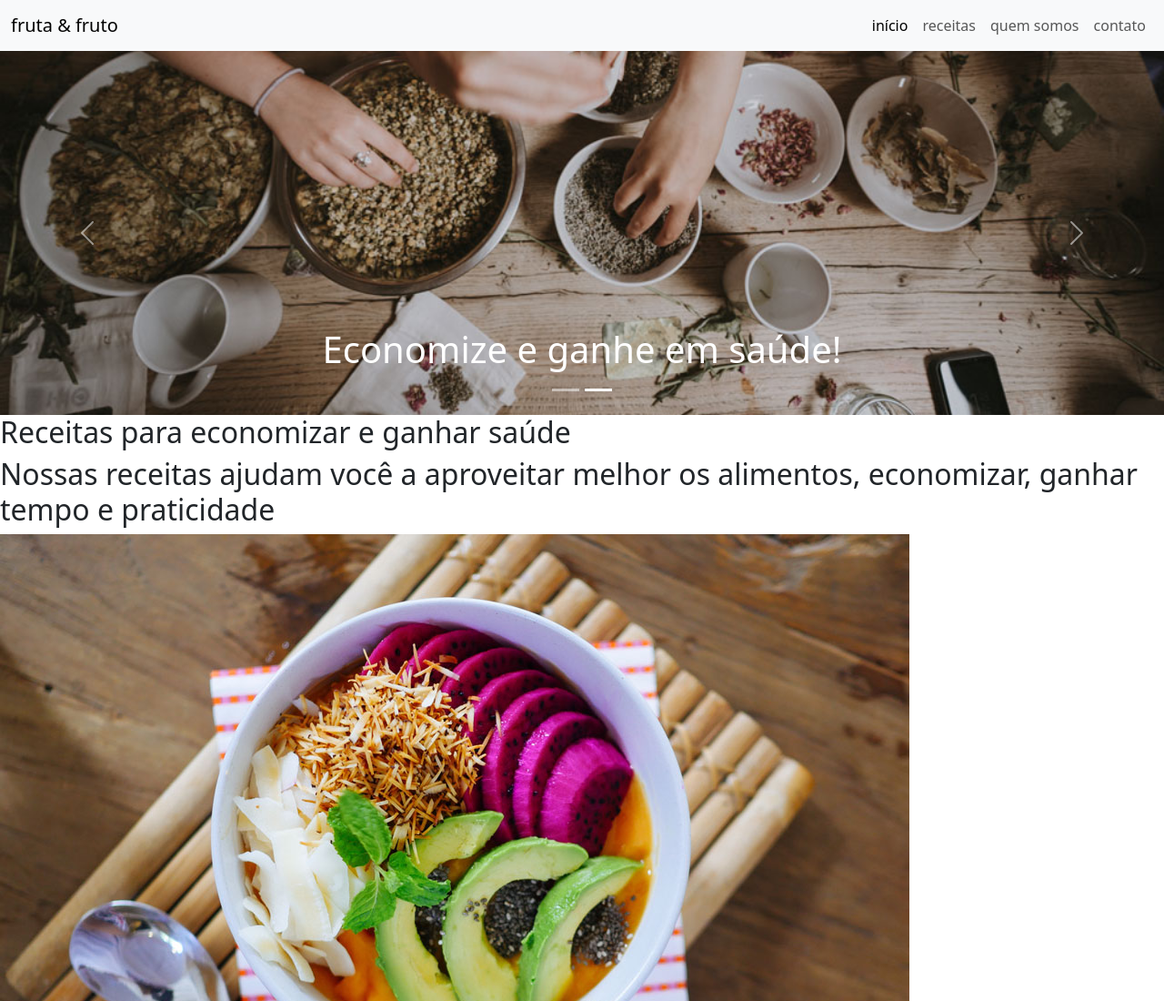
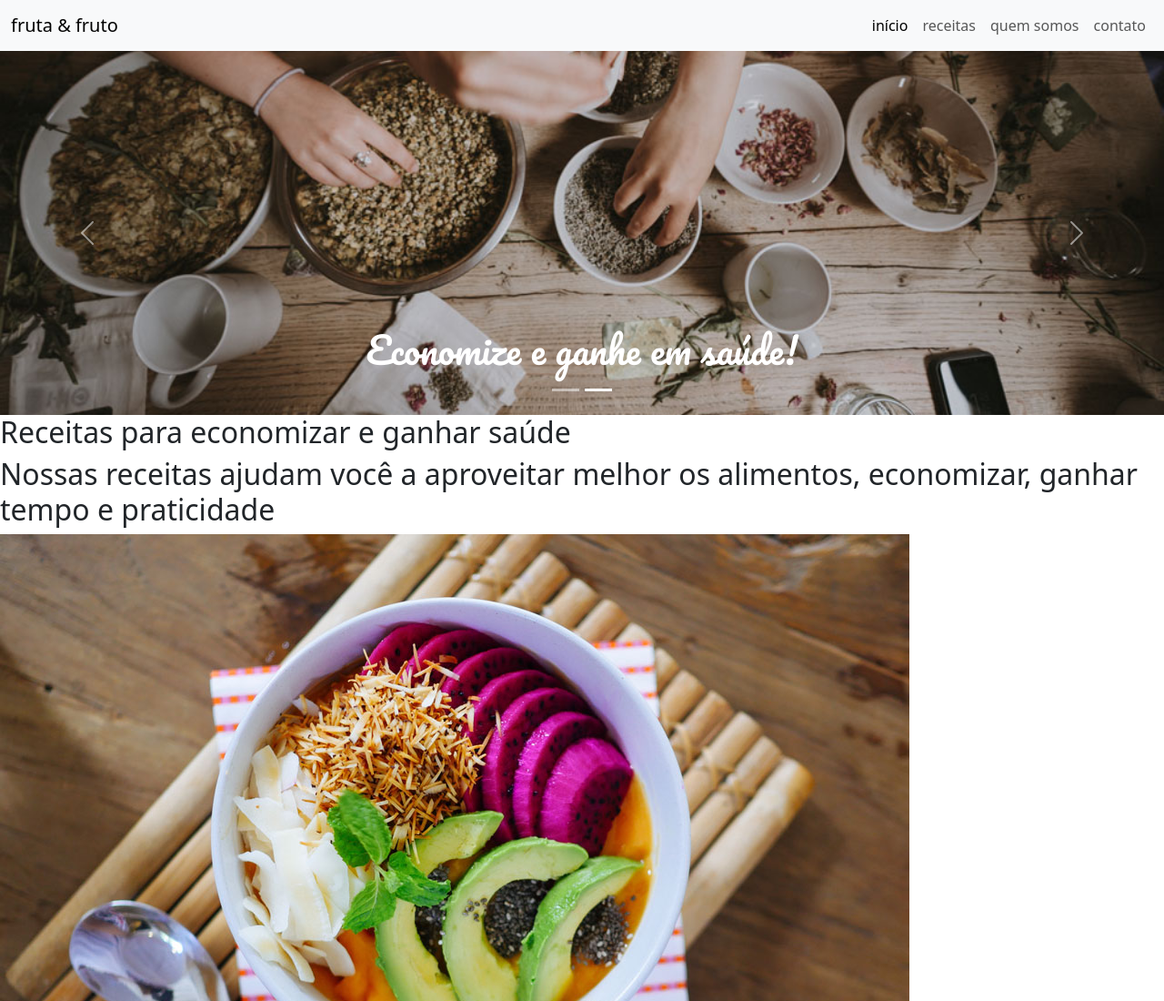
Before and after one commit to wevertonsantos/curso-bootstrap, a plain HTML site: page index.html in a window 1280 px wide. Shown: the top 1100 px of the page at 91% size. Drawn offline with nearby package versions, Linux system fonts and the light colour scheme.

Commit message:
working with alternate fonts

```diff
--- a/index.html
+++ b/index.html
@@ -7,6 +7,9 @@
   <title>Fruta e Fruto</title>
   <link href="https://cdn.jsdelivr.net/npm/bootstrap@5.3.0-alpha1/dist/css/bootstrap.min.css" rel="stylesheet" integrity="sha384-GLhlTQ8iRABdZLl6O3oVMWSktQOp6b7In1Zl3/Jr59b6EGGoI1aFkw7cmDA6j6gD" crossorigin="anonymous">
   <link rel="stylesheet" type="text/css" href="src/style.css">
+  <link rel="preconnect" href="https://fonts.googleapis.com">
+  <link rel="preconnect" href="https://fonts.gstatic.com" crossorigin>
+  <link href="https://fonts.googleapis.com/css2?family=Pacifico&display=swap" rel="stylesheet">
 </head>
 
 <body>
@@ -41,13 +44,13 @@
       <div class="carousel-item active">
         <img src="src/img/carrossel-img1.jpg" class="d-block w-100 imagem-carrossel" alt="...">
         <div class="carousel-caption d-none d-md-block">
-          <h1 class="text-md-center">Reaproveite melhor os alimentos!</h1>
+          <h1 class="font-slide">Reaproveite melhor os alimentos!</h1>
         </div>
       </div>
       <div class="carousel-item">
         <img src="src/img/carrossel-img2.jpg" class="d-block w-100 imagem-carrossel" alt="...">
         <div class="carousel-caption d-none d-md-block">
-          <h1>Economize e ganhe em saúde!</h1>
+          <h1 class="font-slide">Economize e ganhe em saúde!</h1>
         </div>
       </div>
     </div>
--- a/src/style.css
+++ b/src/style.css
@@ -1,3 +1,7 @@
+.font-slide{
+	font-family: 'Pacifico';
+}
+
 .imagem-carrossel {
 	object-fit: cover;
 	object-position: 0 80%;
```
